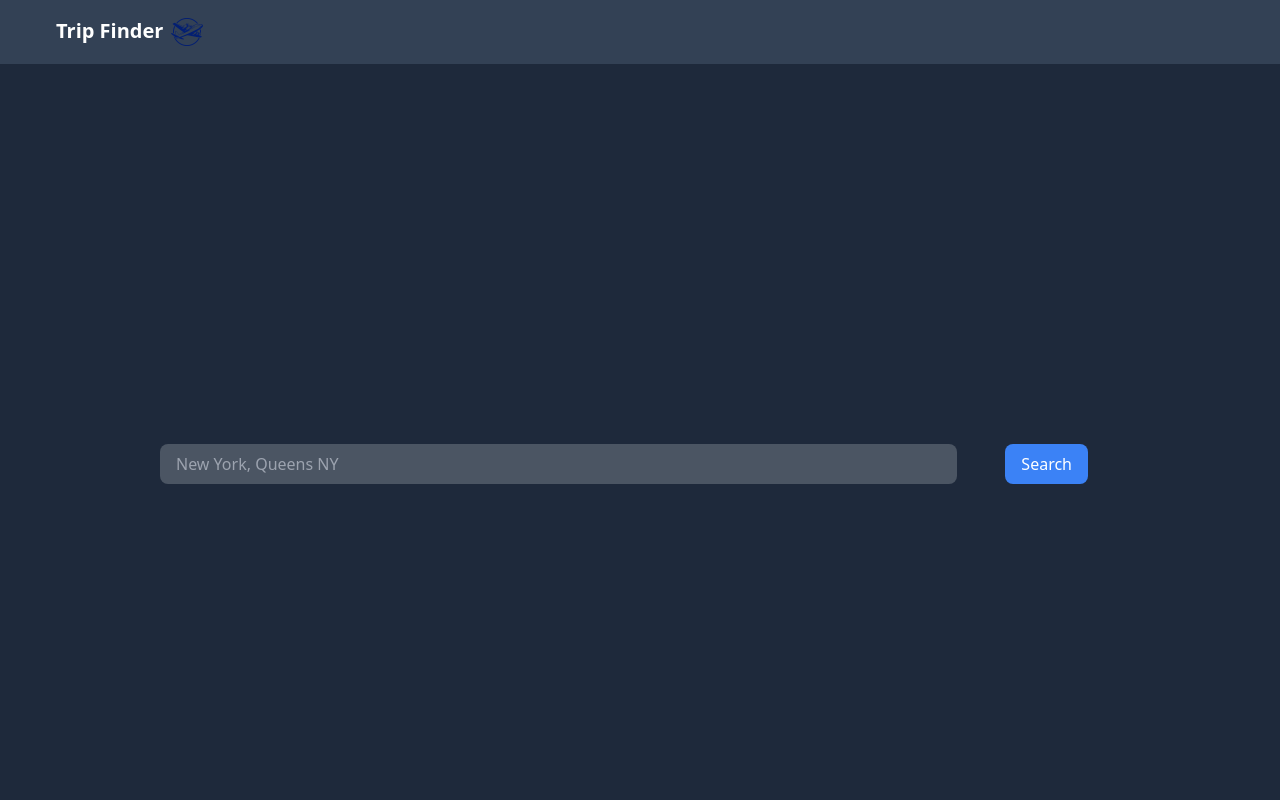
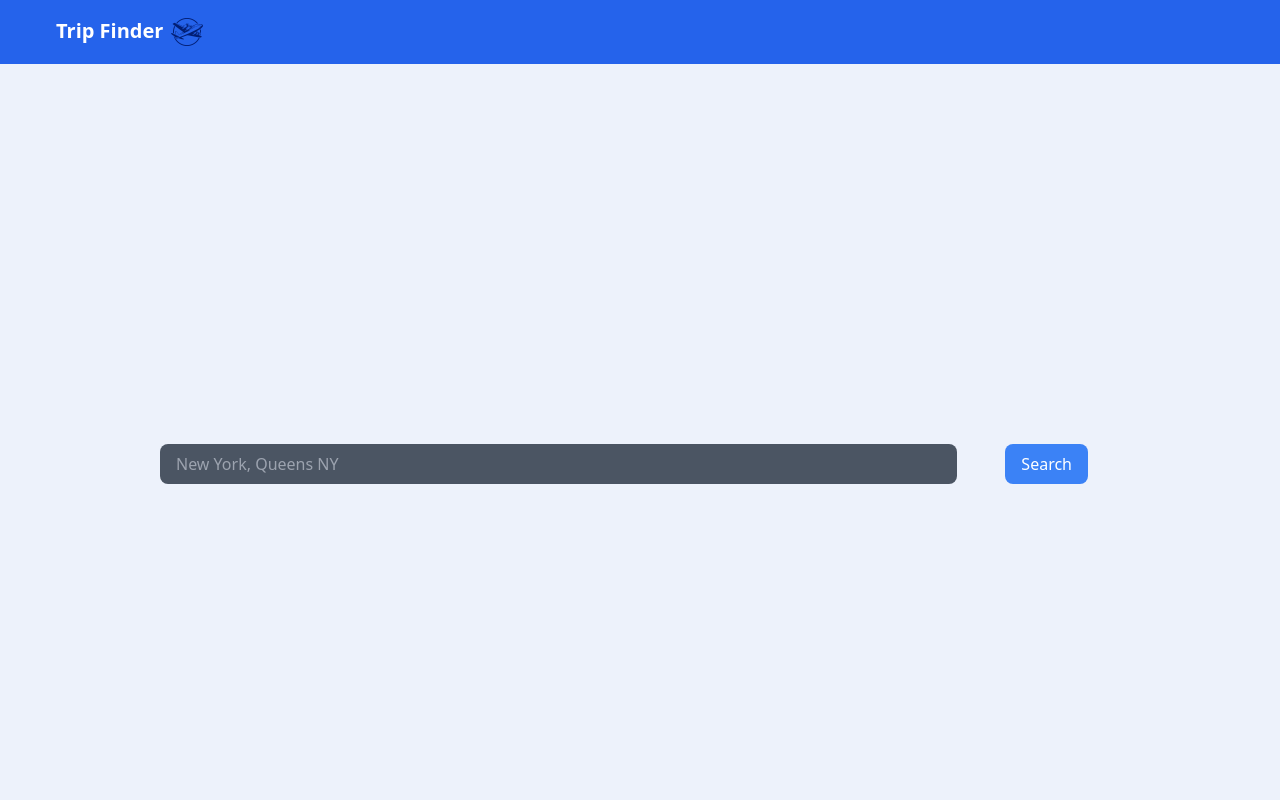
Before and after one commit to jjoeldaniel/lahacks, a SvelteKit app: page / in a window 1280 px wide. Shown: the top 800 px of the page. Built offline with nearby package versions, Linux system fonts and the light colour scheme.

Commit message:
changed color palette

```diff
--- a/src/components/Navbar.svelte
+++ b/src/components/Navbar.svelte
@@ -2,7 +2,7 @@
   let src = "/plane.png";
 </script>
 
-<div class="pb-12 px-10 pt-4 text-right bg-slate-700 text-white">
+<div class="pb-12 px-10 pt-4 text-right bg-blue-600 text-white">
   <div class="float-left pl-4 pb-0 font-bold text-xl">
     <a href="/" class="button">Trip Finder</a>
   </div>
--- a/src/components/Search.svelte
+++ b/src/components/Search.svelte
@@ -1,6 +1,5 @@
 <!-- SearchBar.svelte -->
 <script>
-  import { redirect } from "@sveltejs/kit";
   import "../app.css";
   export let onSearch;
   let searchTerm = "";
@@ -81,7 +80,8 @@
 <svelte:window on:keydown={navigateList} />
 
 <form
-  class="h-screen w-full overflow-hidden flex items-center justify-center bg-slate-800"
+  style="background-color: #edf2fb"
+  class="h-screen w-full overflow-hidden flex items-center justify-center"
   on:submit|preventDefault={() => handleSearch()}
 >
   <div class="grid grid-cols-6 row-start-5 gap-4 w-3/4 place-items-center">
@@ -109,8 +109,8 @@
         <!-- if i === hiLiteIndex, make bold -->
         {#if i === hiLiteIndex}
           <div
-            class="p-2 hover:bg-gray-400 cursor-pointer"
-            style="font-weight: bold"
+            class="p-2 cursor-pointer bg-blue-500"
+            style="font-weight: bold; color: white;"
             on:click={() => {
               setInputVal(location);
             }}
```
